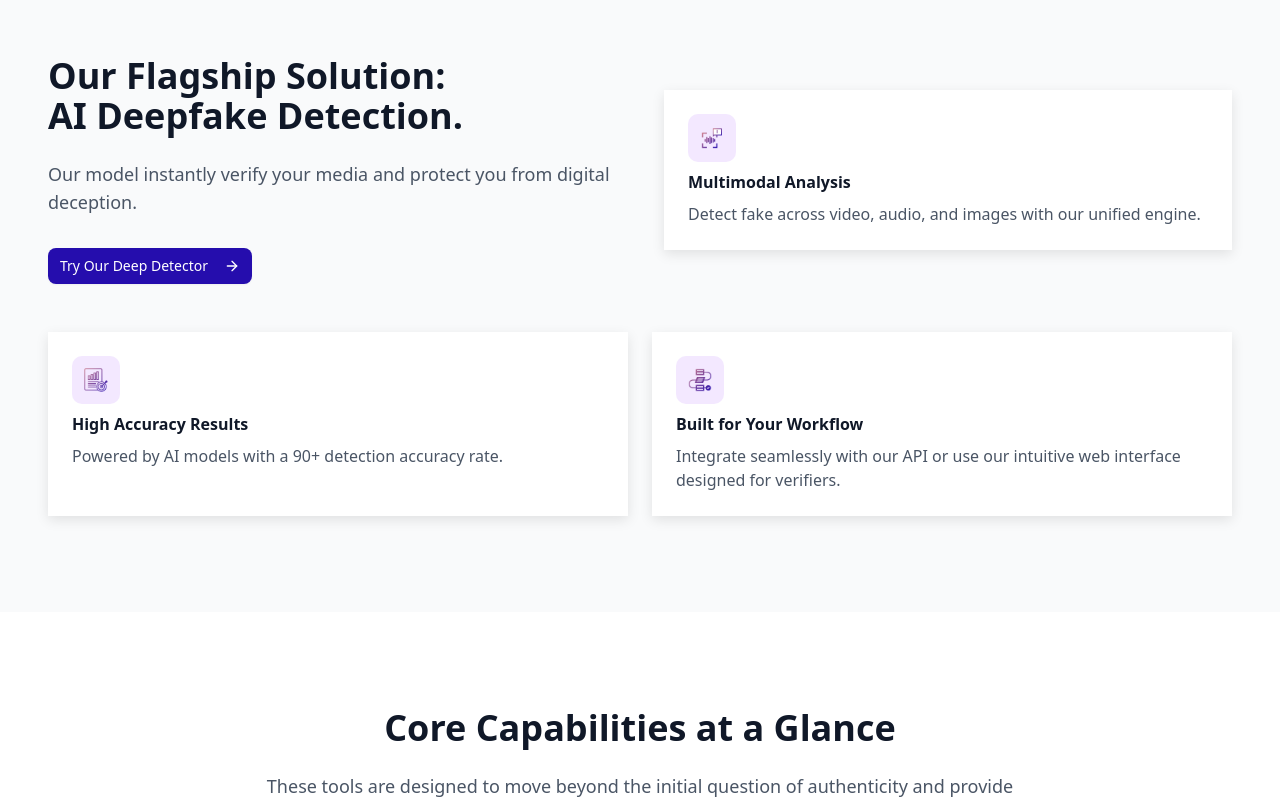
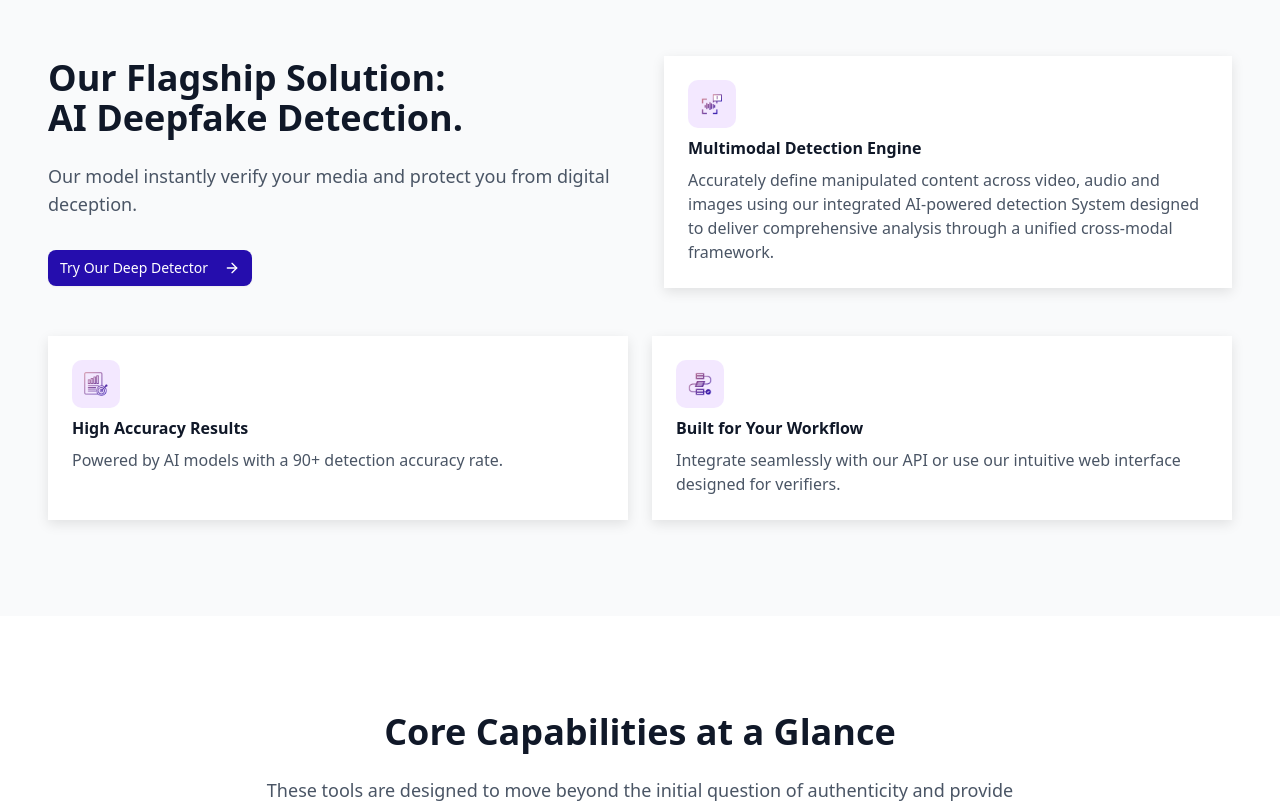
Before and after one commit to miracle73/Safeguardmedia-website, a React (Vite) app: page / in a window 1280 px wide. Shown: the part 840-1643 px from the top of the page. Built offline with nearby package versions, Linux system fonts and the light colour scheme.

Commit message:
Made some changes

```diff
--- a/src/pages/about.tsx
+++ b/src/pages/about.tsx
@@ -492,7 +492,7 @@ export default function About() {
                     href="#"
                     className="text-gray-400 hover:text-white transition-colors"
                   >
-                    Compliance (NDPR, GDPR, CCPA)
+                    Compliance (GDPR, CCPA, NDPR)
                   </a>
                 </li>
               </ul>
--- a/src/pages/home.tsx
+++ b/src/pages/home.tsx
@@ -52,12 +52,12 @@ export default function Home() {
               <span>Industries</span>
               <ChevronDown className="w-4 h-4" />
             </div> */}
-            <a
+            {/* <a
               href="/partner"
               className="text-white hover:text-gray-200 transition-colors"
             >
               Partner with Us
-            </a>
+            </a> */}
             <a
               href="/about"
               className="text-white hover:text-gray-200 transition-colors"
@@ -138,11 +138,13 @@ export default function Home() {
                   </div>
                   <div>
                     <h3 className="font-semibold text-gray-900 my-2">
-                      Multimodal Analysis
+                      Multimodal Detection Engine
                     </h3>
                     <p className="text-gray-600">
-                      Detect fake across video, audio, and images with our
-                      unified engine.
+                      Accurately define manipulated content across video, audio
+                      and images using our integrated AI-powered detection
+                      System designed to deliver comprehensive analysis through
+                      a unified cross-modal framework.
                     </p>
                   </div>
                 </div>
@@ -553,7 +555,7 @@ export default function Home() {
                     href="#"
                     className="text-gray-400 hover:text-white transition-colors"
                   >
-                    Compliance (NDPR, GDPR, CCPA)
+                    Compliance (GDPR, CCPA, NDPR)
                   </a>
                 </li>
               </ul>
--- a/src/pages/partner.tsx
+++ b/src/pages/partner.tsx
@@ -443,7 +443,7 @@ export default function Partner() {
                     href="#"
                     className="text-gray-400 hover:text-white transition-colors"
                   >
-                    Compliance (NDPR, GDPR, CCPA)
+                    Compliance (GDPR, CCPA, NDPR)
                   </a>
                 </li>
               </ul>
--- a/src/pages/requestDemo.tsx
+++ b/src/pages/requestDemo.tsx
@@ -442,7 +442,7 @@ export default function RequestDemo() {
                     href="#"
                     className="text-gray-400 hover:text-white transition-colors"
                   >
-                    Compliance (NDPR, GDPR, CCPA)
+                    Compliance (GDPR, CCPA, NDPR)
                   </a>
                 </li>
               </ul>
```
